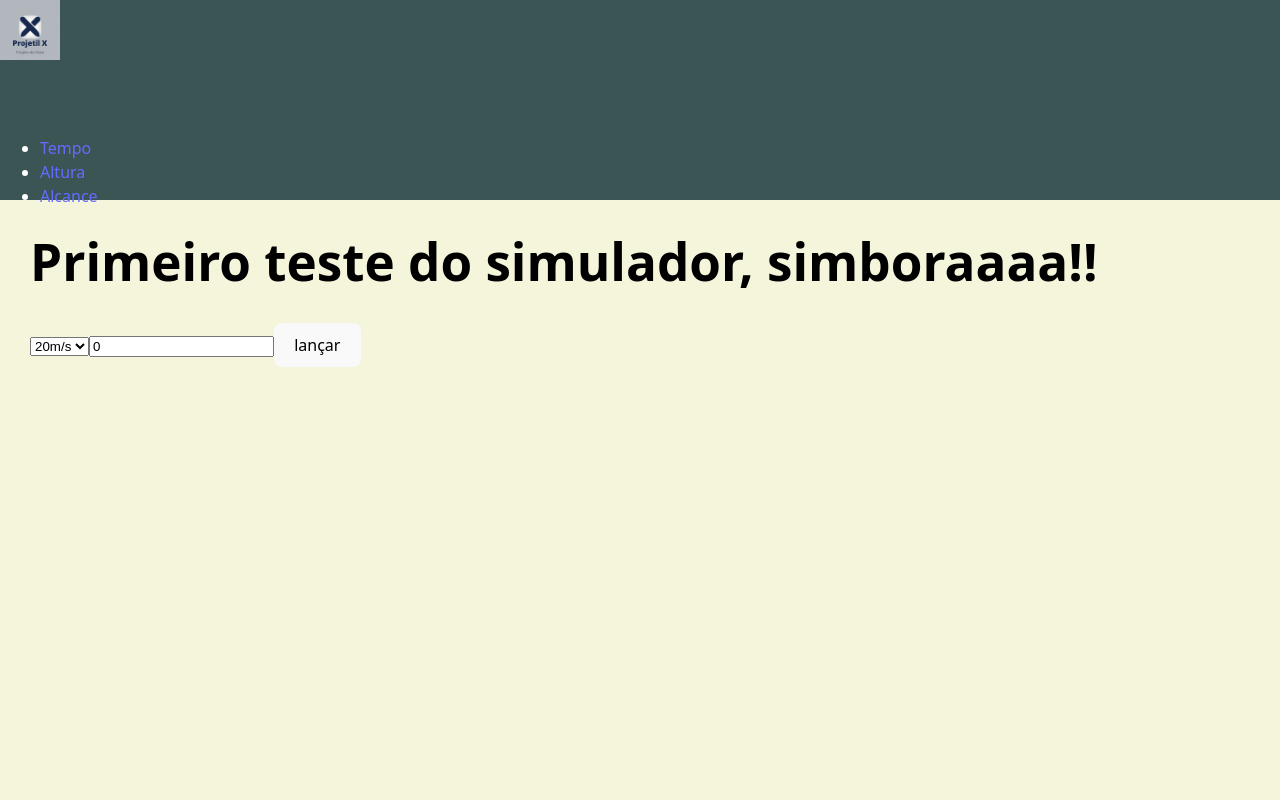
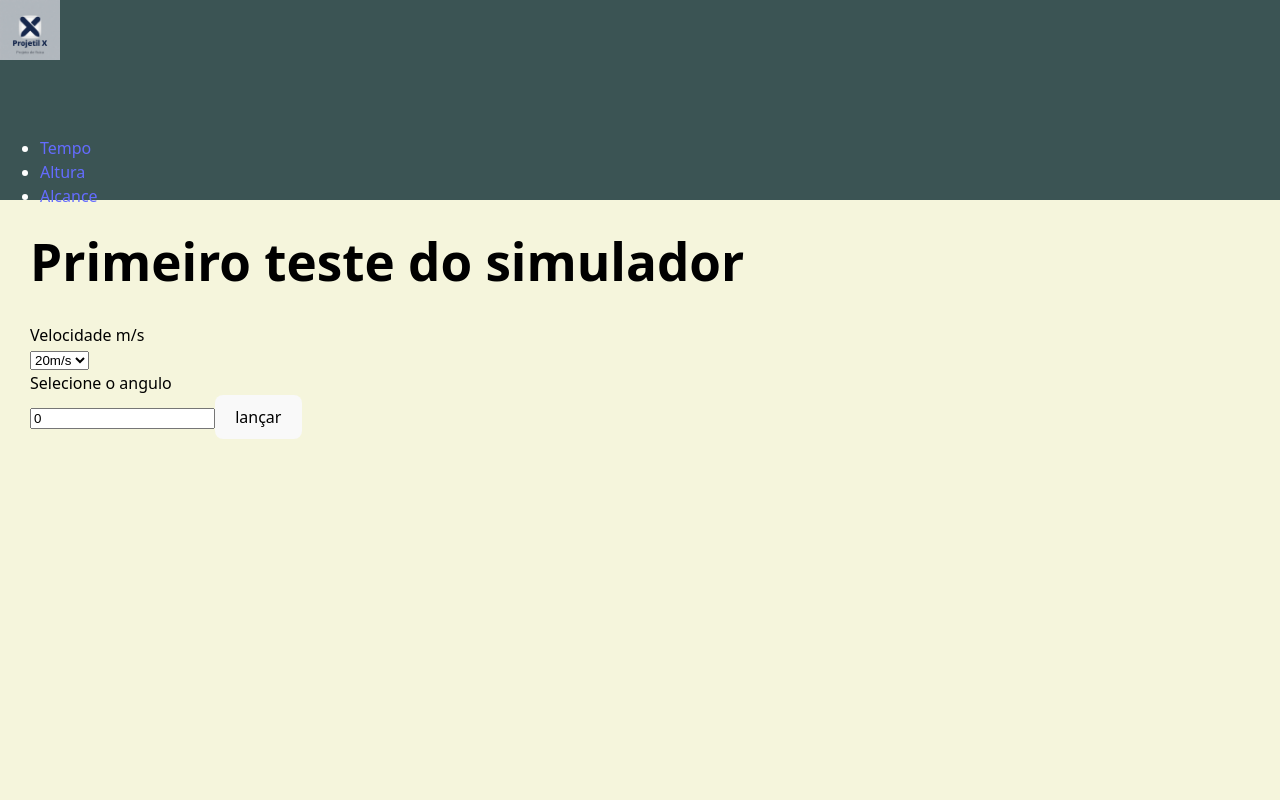
Before and after one commit to Fisica-crypto/Projeto-de-Fisica, a React (Vite) app: page /Alcance in a window 1280 px wide. Shown: the top 800 px of the page. Built offline with nearby package versions, Linux system fonts and the light colour scheme.

Commit message:
Primeira Update

```diff
--- a/src/pages/Alcance.jsx
+++ b/src/pages/Alcance.jsx
@@ -21,14 +21,16 @@ export default function Alcance() {
     return (
         <>
             <div className="Conteudo">
-                <h1>Primeiro teste do simulador, simboraaaa!!</h1>
+                <h1>Primeiro teste do simulador</h1>
+
+                    <label htmlFor="">Velocidade m/s</label><br />
 
                 <select onChange={(e) => setVelocidade(e.target.value)}>
                     <option value='20'>20m/s</option>
                     <option value="30">30m/s</option>
                     <option value="40m">40ms</option>
-                </select>
-
+                </select><br />
+                    <label htmlFor="">Selecione o angulo</label><br />
                 <input
                 type="number"
                 placeholder="Digite o ângulo de lançamentoo."
--- a/src/pages/Altura.jsx
+++ b/src/pages/Altura.jsx
@@ -1,9 +1,11 @@
 import React from "react";
-
+import "../components/Content.css"
 export default function Altura() {
     return (
         <>
-        <h1>hello world UHHFIEWPUIGFR</h1>
+        <div className="Conteudo">
+            <h1>hello world UHHFIEWPUIGFR</h1>
+        </div>
         </>
     )
 }
```
